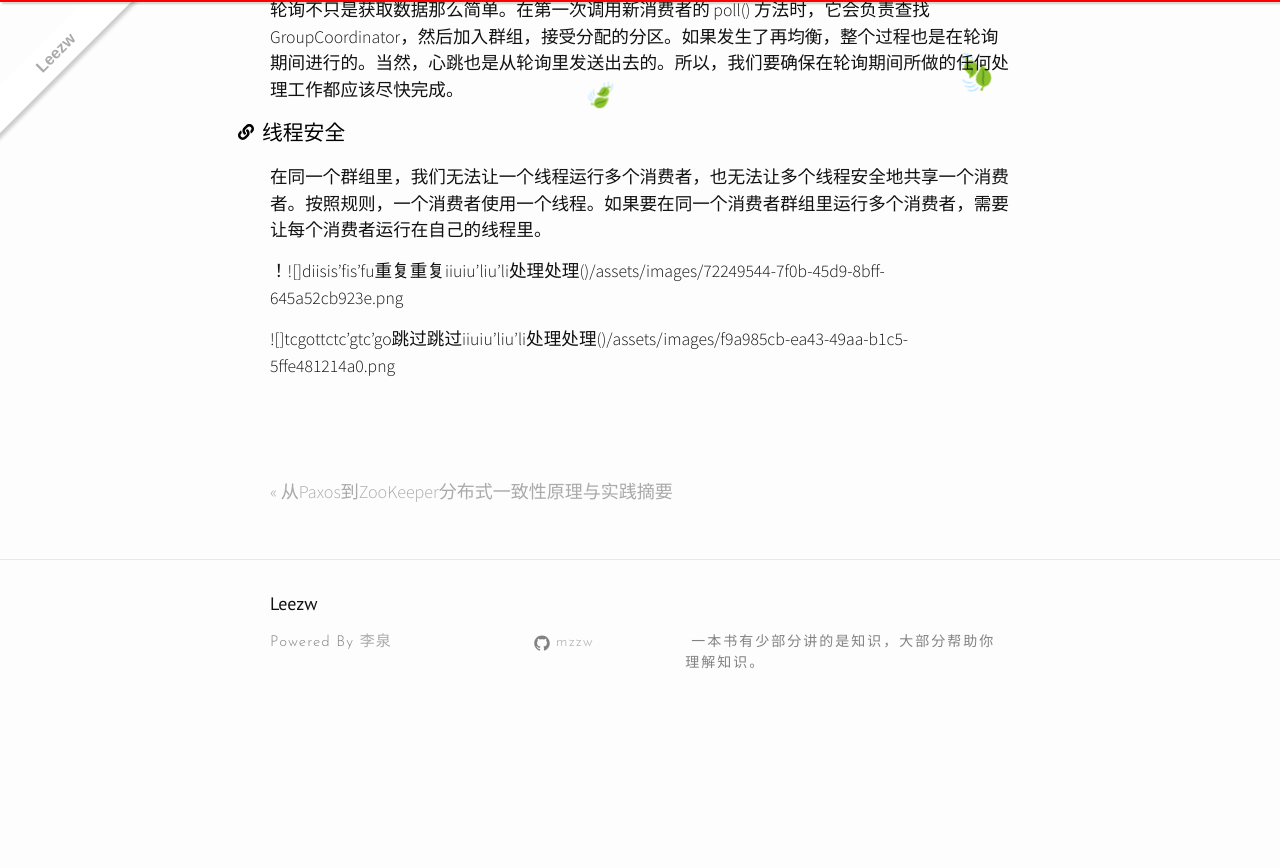
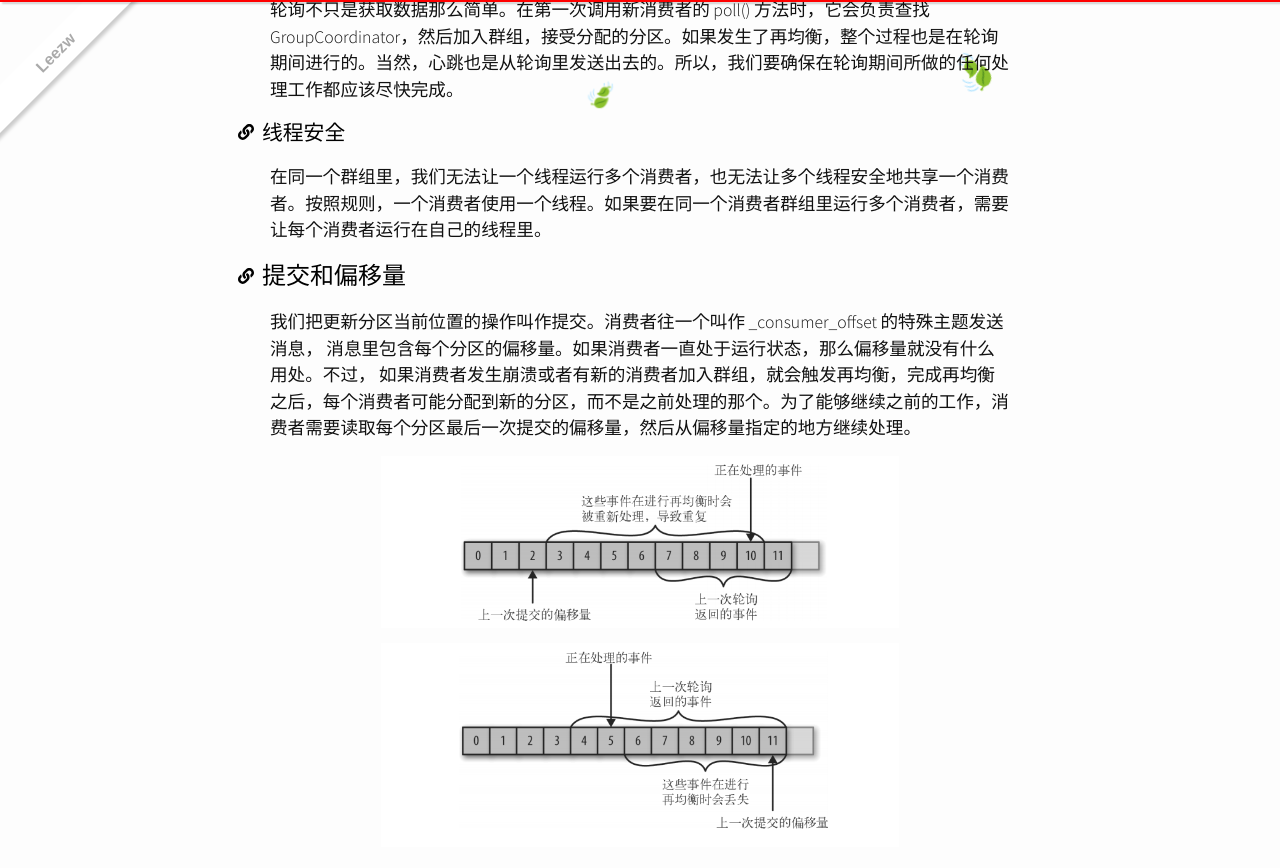
Before and after one commit to quantum-li/quantum-li.github.io, a Jekyll site: the page built from _posts/2020-05-09-kafka-the-definitive-guide.md, in a window 1280 px wide and 900 px high, scrolled down 13234 px. Shown: the top 868 px of the window. Built offline with Jekyll 4.4.1, drawn with Linux system fonts in a browser that asks for light colours; nearby versions of some CDN libraries; comment, search, counter and statistics services are not loaded; before the commit the page ends 13968 px from its top, so only the background shows below that.

Commit message:
2020-05-09 16:04:23

```diff
--- a/_posts/2020-05-09-kafka-the-definitive-guide.md
+++ b/_posts/2020-05-09-kafka-the-definitive-guide.md
@@ -330,6 +330,10 @@ socket 在读写数据时⽤到的 TCP 缓冲区也可以设置⼤⼩。如果
 
 在同⼀个群组⾥，我们⽆法让⼀个线程运⾏多个消费者，也⽆法让多个线程安全地共享⼀个消费者。按照规则，⼀个消费者使⽤⼀个线程。如果要在同⼀个消费者群组⾥运⾏多个消费者，需要让每个消费者运⾏在⾃⼰的线程⾥。
 
-！![]diisis'fis'fu重复重复iiuiu'liu'li处理处理()/assets/images/72249544-7f0b-45d9-8bff-645a52cb923e.png
+## 提交和偏移量
 
-![]tcgottctc'gtc'go跳过跳过iiuiu'liu'li处理处理()/assets/images/f9a985cb-ea43-49aa-b1c5-5ffe481214a0.png
+我们把更新分区当前位置的操作叫作提交。消费者往⼀个叫作 _consumer_offset 的特殊主题发送消息， 消息⾥包含每个分区的偏移量。如果消费者⼀直处于运⾏状态，那么偏移量就没有什么⽤处。不过， 如果消费者发⽣崩溃或者有新的消费者加⼊群组，就会触发再均衡，完成再均衡之后，每个消费者可能分配到新的分区，⽽不是之前处理的那个。为了能够继续之前的⼯作，消费者需要读取每个分区最后⼀次提交的偏移量，然后从偏移量指定的地⽅继续处理。
+
+![提交的偏移量⼩于客户端处理的最后⼀个消息的偏移量重复处理](/assets/images/72249544-7f0b-45d9-8bff-645a52cb923e.png)
+
+![提交的偏移量⼤于客户端处理的最后⼀个消息的偏移量跳过处理](/assets/images/f9a985cb-ea43-49aa-b1c5-5ffe481214a0.png)
```
